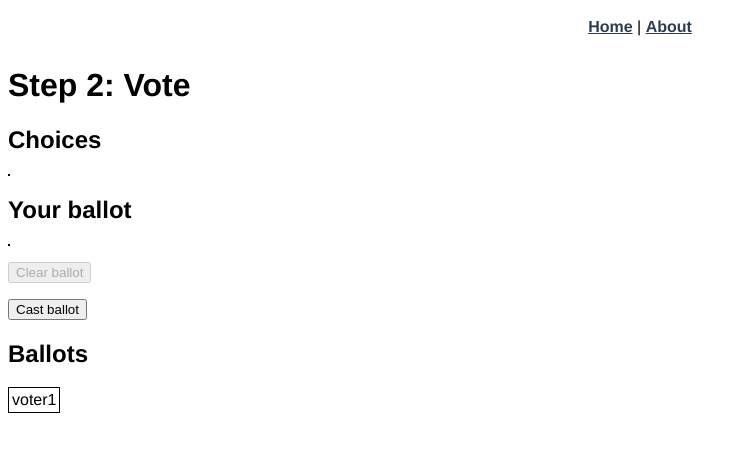
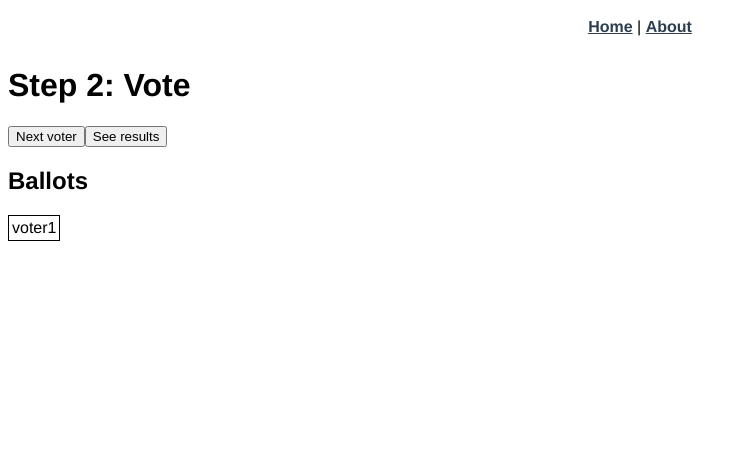
Before and after one commit to jarnoln/wtgfl-vue3-ts, a Vue app: page /poll/1 in a window 1280 px wide. Both pictures are taken after a click on the button "Cast ballot". Shown: the top 452 px of the page, without its empty margins (0-747 px from the left). Built offline with nearby package versions, Linux system fonts and the light colour scheme.

Commit message:
After casting ballot option to add new voter

```diff
--- a/src/components/Vote.vue
+++ b/src/components/Vote.vue
@@ -1,5 +1,14 @@
 <template>
   <h1>Step 2: Vote</h1>
+  <div v-if="checkForNextVoter">
+    <button id="btn-next-voter" @click="nextVoter()">Next voter</button>
+    <button id="btn-see-results" @click="goToResults()">See results</button>
+  </div>
+  <div v-else>
+    <form>
+      <label for="voter-id">Voter ID:</label>
+      <input id="voter-id" type="text" v-model="voterId" />
+    </form>
     <h2>Choices</h2>
     <div>
       <table>
@@ -39,6 +48,7 @@
         Cast ballot
       </button>
     </p>
+  </div>
   <Ballots />
 </template>
 
@@ -62,11 +72,12 @@ export default defineComponent({
   },
   created() {
     this.clearBallot()
-    this.voterId = 'voter1'
+    this.voterId = 'voter1' // TODO: Check for duplicates
   },
   data() {
     return {
       voterId: '',
+      checkForNextVoter: false,
       ballot: [] as Choice[],
       unusedChoices: [] as Choice[]
     }
@@ -74,7 +85,7 @@ export default defineComponent({
   computed: mapState(['choices', 'ballots']),
   methods: {
     addToBallot(choice: Choice) {
-      console.log('addToBallot', choice)
+      console.log('addToBallot(', choice, ')')
       if (!this.ballot.includes(choice)) {
         this.ballot.push(choice)
         // Remove this choice from unusedChoices
@@ -83,22 +94,30 @@ export default defineComponent({
       }
     },
     clearBallot() {
-      console.log('clearBallot')
+      console.log('clearBallot()')
       this.ballot = []
       this.unusedChoices = [...this.choices] // Copy of choices-array
       console.log('this.choices', this.choices)
     },
     castBallot() {
-      console.log('castBallot')
+      console.log('castBallot()')
       const voterId: string = this.voterId.toString()
       const ballot: Ballot = {
         voterId: voterId,
         choices: this.ballot
       }
       this.$store.commit('addBallot', ballot)
+      this.clearBallot()
+      this.checkForNextVoter = true
+    },
+    nextVoter() {
+      console.log('nextVoter()')
       const nextVoterIndex: number = this.ballots.length + 1
       this.voterId = 'voter' + nextVoterIndex.toString()
-      this.clearBallot()
+      this.checkForNextVoter = false
+    },
+    goToResults() {
+      console.log('goToResults()')
     }
   }
 })
--- a/src/store/index.ts
+++ b/src/store/index.ts
@@ -26,8 +26,8 @@ export default createStore({
         '#faf',
         '#ffa'
       ],
-      choices: [],
-      ballots: []
+      choices: [],  // All choices available in this poll
+      ballots: []   // All ballots cast in this poll
     }
   },
   mutations: {
```
Lines whose indentation alone changed are shown as unchanged.
